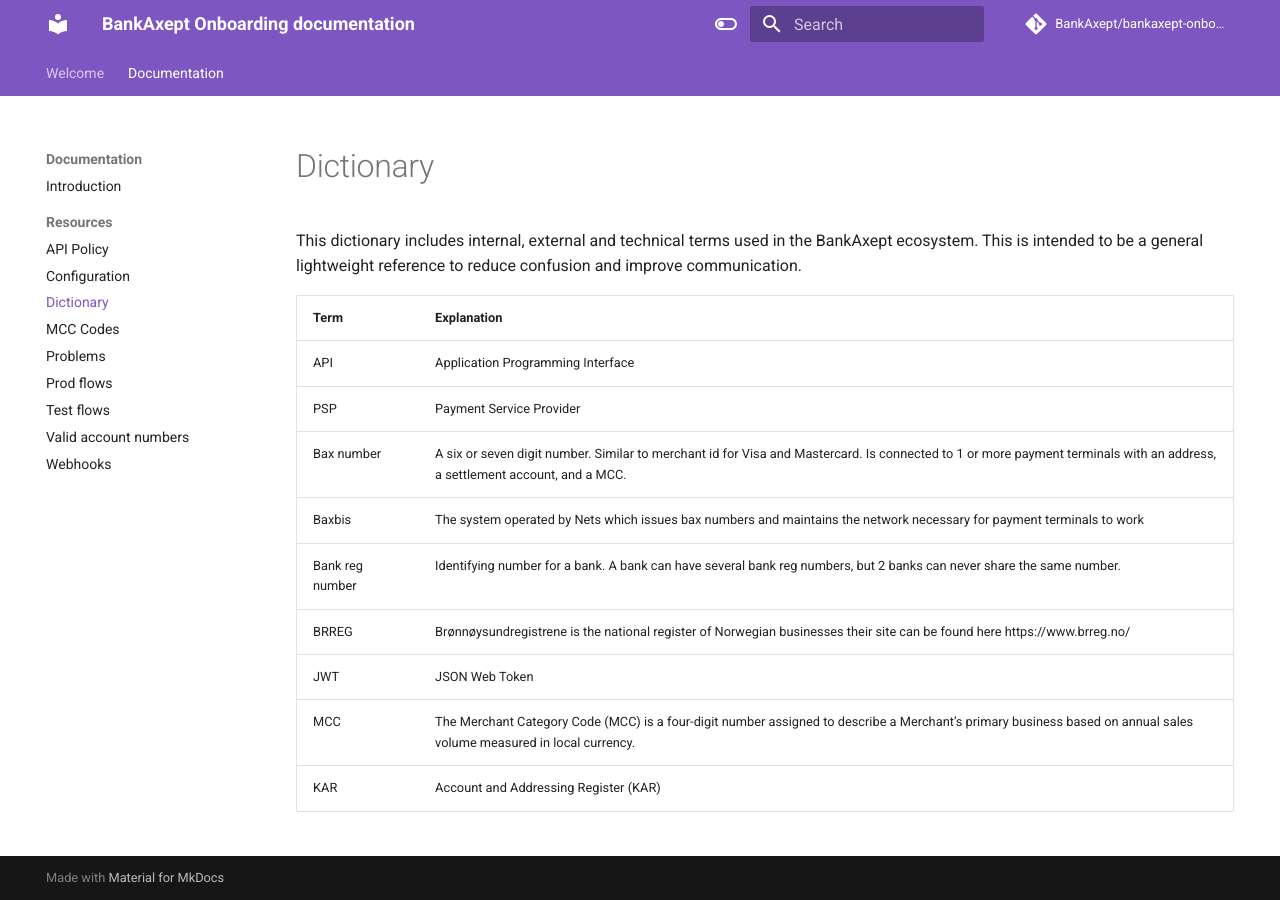
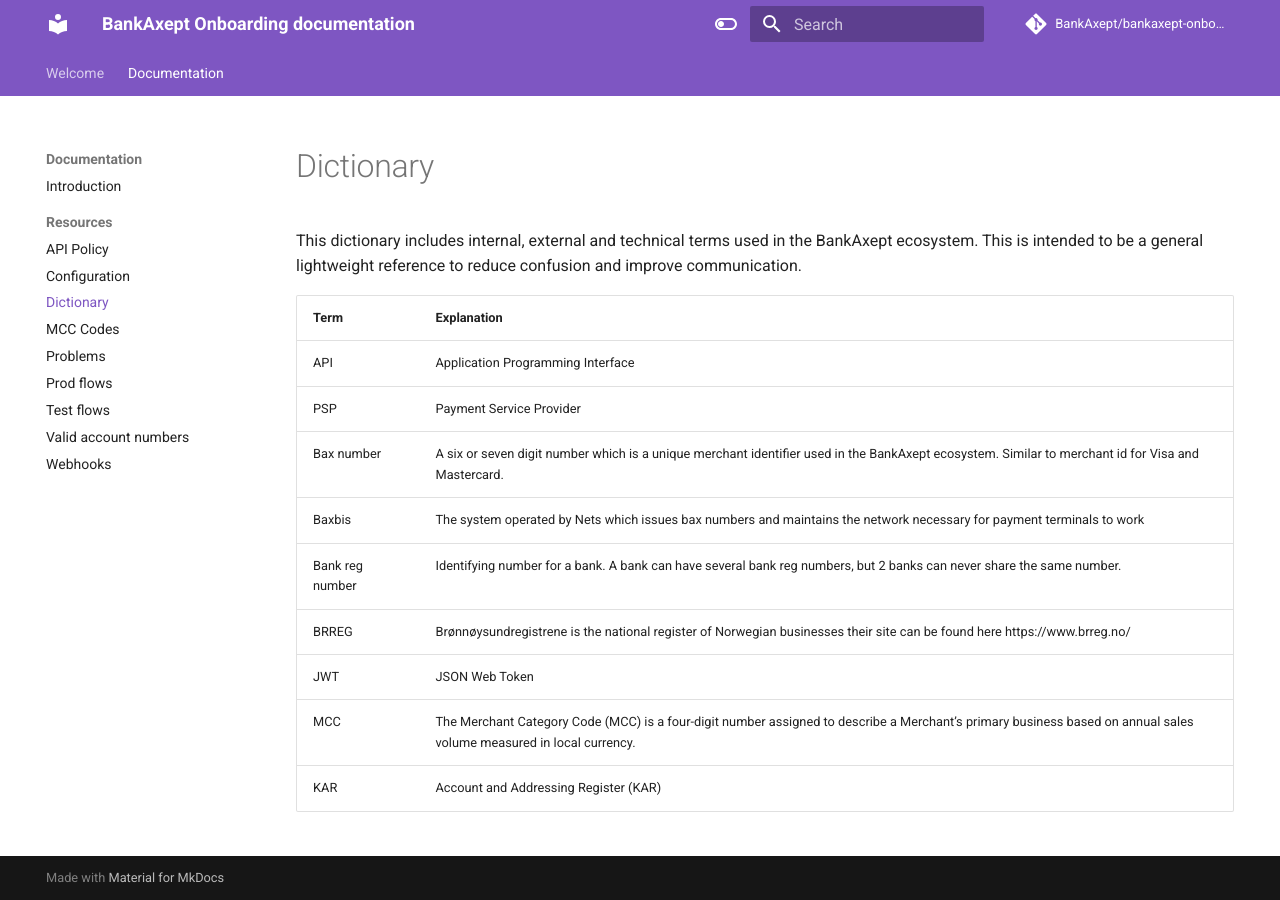
Before and after one commit to BankAxept/bankaxept-onboarding-external-documentation, an MkDocs documentation site: the page built from docs/dictionary.md, in a window 1280 px wide. Built offline with MkDocs 1.6.1 and Material for MkDocs 9.7.7, drawn with Linux system fonts in a browser that asks for light colours; comment, search, counter and statistics services are not loaded.

Commit message:
Update Bax number description for clarity and detail (#42)

```diff
--- a/docs/dictionary.md
+++ b/docs/dictionary.md
@@ -3,14 +3,14 @@
 This dictionary includes internal, external and technical terms used in the BankAxept ecosystem.
 This is intended to be a general lightweight reference to reduce confusion and improve communication.
 
-| Term            | Explanation                                                                                                                                                                 |
-|-----------------|-----------------------------------------------------------------------------------------------------------------------------------------------------------------------------|
-| API             | Application Programming Interface                                                                                                                                           |
-| PSP             | Payment Service Provider                                                                                                                                                    |
-| Bax number      | A six or seven digit number. Similar to merchant id for Visa and Mastercard. Is connected to 1 or more payment terminals with an address, a settlement account, and a MCC.  |
-| Baxbis          | The system operated by Nets which issues bax numbers and maintains the network necessary for payment terminals to work                                                      |
-| Bank reg number | Identifying number for a bank. A bank can have several bank reg numbers, but 2 banks can never share the same number.                                                       |
-| BRREG           | Brønnøysundregistrene is the national register of Norwegian businesses their site can be found here https://www.brreg.no/                                                   |
-| JWT             | JSON Web Token                                                                                                                                                              |
-| MCC             | The Merchant Category Code (MCC) is a four-digit number assigned to describe a Merchant’s primary business based on annual sales volume measured in local currency.         |
-| KAR             | Account and Addressing Register (KAR)                                                                                                                                       |
+| Term            | Explanation                                                                                                                                                         |
+|-----------------|---------------------------------------------------------------------------------------------------------------------------------------------------------------------|
+| API             | Application Programming Interface                                                                                                                                   |
+| PSP             | Payment Service Provider                                                                                                                                            |
+| Bax number      | A six or seven digit number which is a unique merchant identifier used in the BankAxept ecosystem. Similar to merchant id for Visa and Mastercard.                  |
+| Baxbis          | The system operated by Nets which issues bax numbers and maintains the network necessary for payment terminals to work                                              |
+| Bank reg number | Identifying number for a bank. A bank can have several bank reg numbers, but 2 banks can never share the same number.                                               |
+| BRREG           | Brønnøysundregistrene is the national register of Norwegian businesses their site can be found here https://www.brreg.no/                                           |
+| JWT             | JSON Web Token                                                                                                                                                      |
+| MCC             | The Merchant Category Code (MCC) is a four-digit number assigned to describe a Merchant’s primary business based on annual sales volume measured in local currency. |
+| KAR             | Account and Addressing Register (KAR)                                                                                                                               |
```
